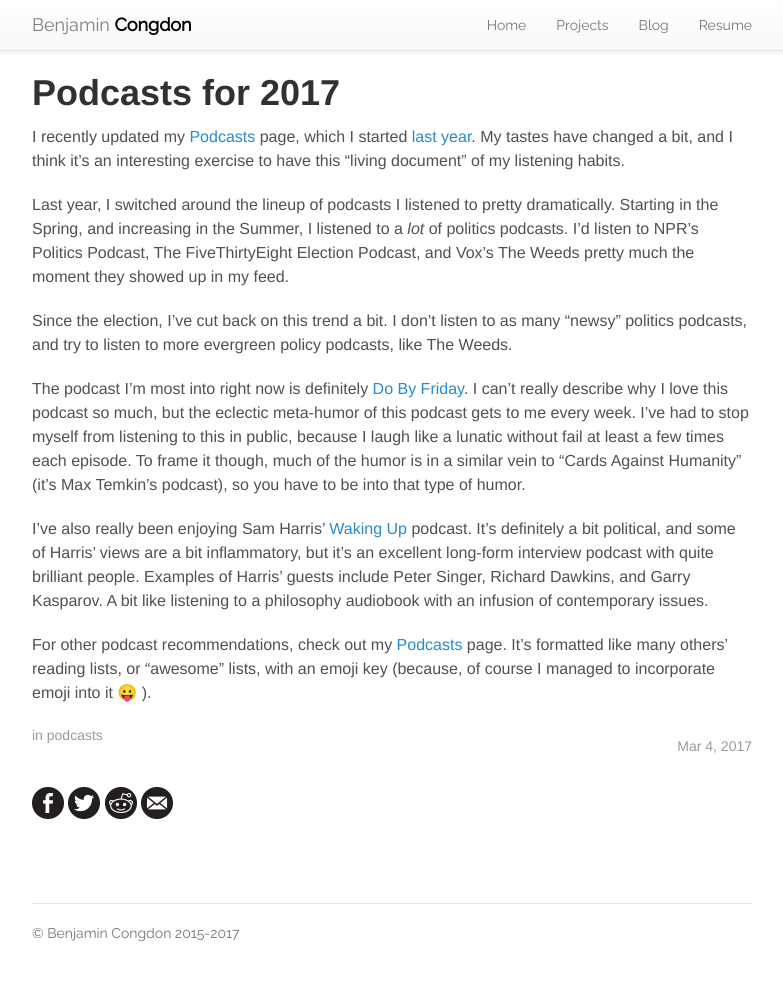
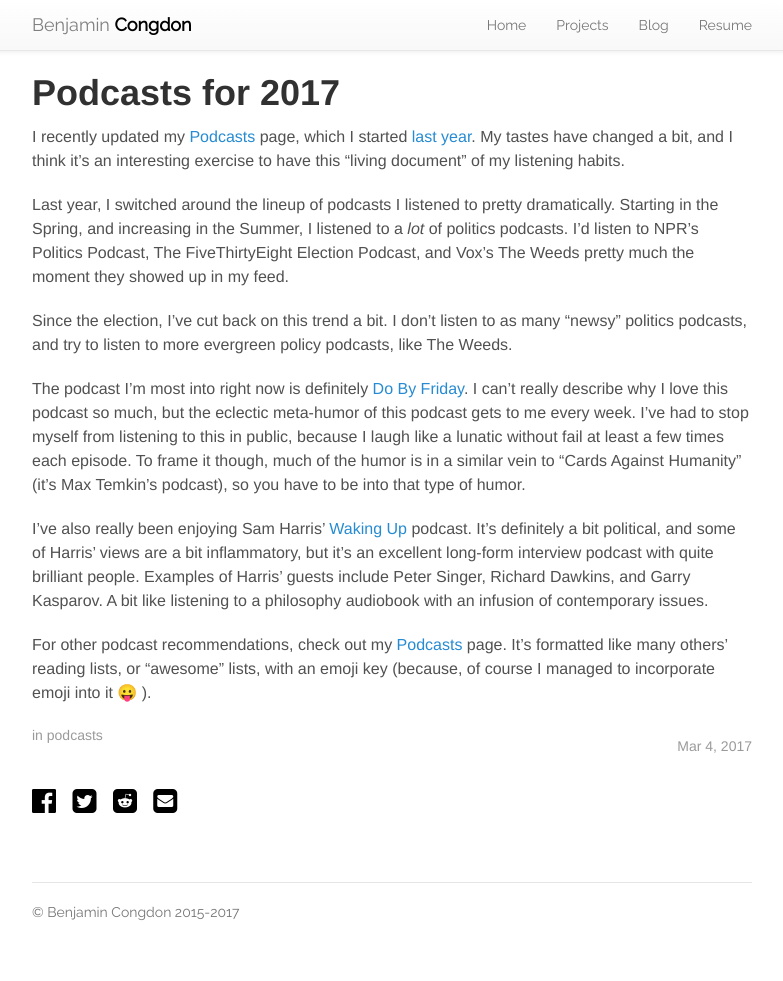
Before and after one commit to rhythmmec/bcongdon.github.io, a Jekyll site: the page built from _posts/2017-03-04-Podcasts-for-2017.markdown, in a window 1280 px wide and 983 px high. Shown: the whole window, without its empty margins (248-1031 px from the left). Built offline with Jekyll 4.4.1, drawn with Linux system fonts in a browser that asks for light colours; nearby versions of some CDN libraries.

Commit message:
FontAwesome sharing icons

```diff
--- a/_includes/sharing_buttons.html
+++ b/_includes/sharing_buttons.html
@@ -1,6 +1,6 @@
 <ul class="share-buttons">
-  <li><a href="https://www.facebook.com/sharer/sharer.php?u={{ site.url }}{{ page.url }}&t={{ page.title }}" title="Share on Facebook" target="_blank"><img src="{{ site.baseurl }}/img/flat_web_icon_set/black/Facebook.png" alt="Facebook"></a></li>
-  <li><a href="https://twitter.com/intent/tweet?url={{ site.url }}{{ page.url }}&text={{ page.title }}&via={{ site.twitter_username }}" target="_blank" title="Tweet"><img src="{{ site.baseurl }}/img/flat_web_icon_set/black/Twitter.png" alt="Twitter"></a></li>
-  <li><a href="http://www.reddit.com/submit?url={{ site.url }}{{ page.url }}&title={{ page.title }}" target="_blank" title="Submit to Reddit"><img src="{{ site.baseurl }}/img/flat_web_icon_set/black/Reddit.png" alt="Reddit"></a></li>
-  <li><a href="mailto:?subject={{ page.title }}&body={{ site.url }}{{ page.url }}" target="_blank" title="Email" data-proofer-ignore><img src="{{ site.baseurl }}/img/flat_web_icon_set/black/Email.png" alt="Email"></a></li>
+  <li><a class="sharing-button" href="https://facebook.com/sharer/sharer.php?u={{ site.url }}{{ page.url }}&t={{ page.title }}" title="Share on Facebook" target="_blank"><i class="fa fa-black fa-facebook-official fa-2x"></i></a></li>
+  <li><a class="sharing-button" href="https://twitter.com/intent/tweet?url={{ site.url }}{{ page.url }}&text={{ page.title }}&via={{ site.twitter_username }}" target="_blank" title="Tweet"><i class="fa fa-black fa-twitter-square fa-2x"></i></a></li>
+  <li><a class="sharing-button" href="http://www.reddit.com/submit?url={{ site.url }}{{ page.url }}&title={{ page.title }}" target="_blank" title="Submit to Reddit"><i class="fa fa-black fa-reddit-square fa-2x"></i></a></li>
+  <li><a class="sharing-button" href="mailto:?subject={{ page.title }}&body={{ site.url }}{{ page.url }}" target="_blank" title="Email" data-proofer-ignore><i class="fa fa-black fa-envelope-square fa-2x"></i></a></li>
 </ul>
--- a/blog/index.html
+++ b/blog/index.html
@@ -34,7 +34,7 @@
 
 	{% include pagination.html %}
 
-	<div class="row">
+	<div class="row" style="padding-bottom: 19px;">
 	  <div class="col-md-12 centered">
 	    (<a href="{{ site.baseurl }}/feed.xml">Feed</a> | <a href="{{ site.baseurl }}/archive">Archive</a>)
 	  </div>
--- a/css/default.scss
+++ b/css/default.scss
@@ -155,6 +155,19 @@
   margin-left: 5px;
 }
 
+.sharing-button {
+  padding: 6px 0;
+  padding-right: 12px;
+  font-size: 14px;
+
+  i {
+    color: black;
+  }
+  i:hover {
+    color: #7f7f7f;
+  }
+}
+
 /* Responsive: Portrait tablets and up */
 @media screen and (min-width: 786px) {
   .header,
```
